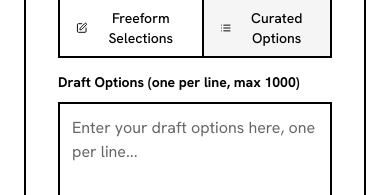
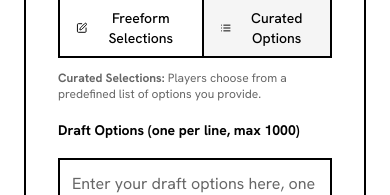
Before and after one commit to robert-moore/draft-anything, a Next.js app: page /new in a window 390 px wide. Both pictures are taken after a click on the radio button "Curated Options". Shown: the part 628-823 px from the top of the page. Built offline with nearby package versions, Linux system fonts and the light colour scheme; no server answers.

Commit message:
small: mobile tweaks

```diff
--- a/app/(app)/new/page.tsx
+++ b/app/(app)/new/page.tsx
@@ -196,13 +196,21 @@ export default function NewDraftPage() {
                     </div>
 
                     {selectionType === 'curated' && (
-                      <div className="space-y-2">
+                      <div className="space-y-4">
+                        <div className="text-xs text-muted-foreground space-y-2">
+                          <p>
+                            <strong>Curated Selections:</strong> Players choose
+                            from a predefined list of options you provide.
+                          </p>
+                        </div>
+                        <div className="mt-6">
                           <Label
                             htmlFor="curatedOptions"
                             className="text-sm font-bold"
                           >
                             Draft Options (one per line, max 1000)
                           </Label>
+                        </div>
                         <textarea
                           id="curatedOptions"
                           value={curatedOptions}
@@ -211,7 +219,7 @@ export default function NewDraftPage() {
                           className="w-full h-32 p-3 border-2 border-border bg-card text-foreground placeholder:text-muted-foreground resize-none"
                           maxLength={50000} // Reasonable limit for 1000 items
                         />
-                        <div className="text-xs text-muted-foreground flex justify-between items-center">
+                        <div className="text-xs text-muted-foreground flex flex-col sm:flex-row sm:justify-between sm:items-center gap-2">
                           <span>
                             {
                               curatedOptions
```
Lines whose indentation alone changed are shown as unchanged.
